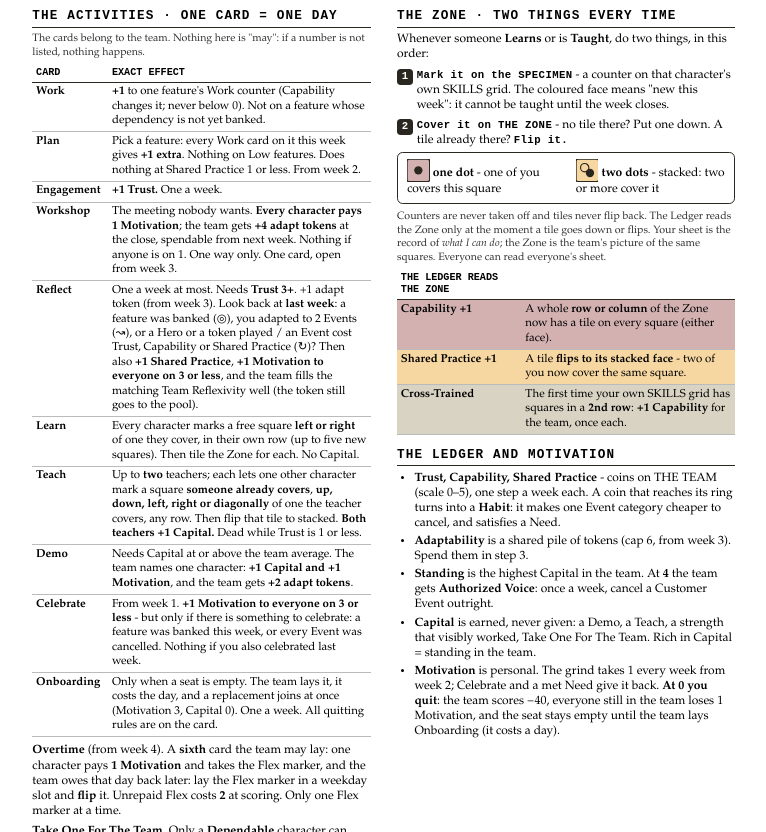
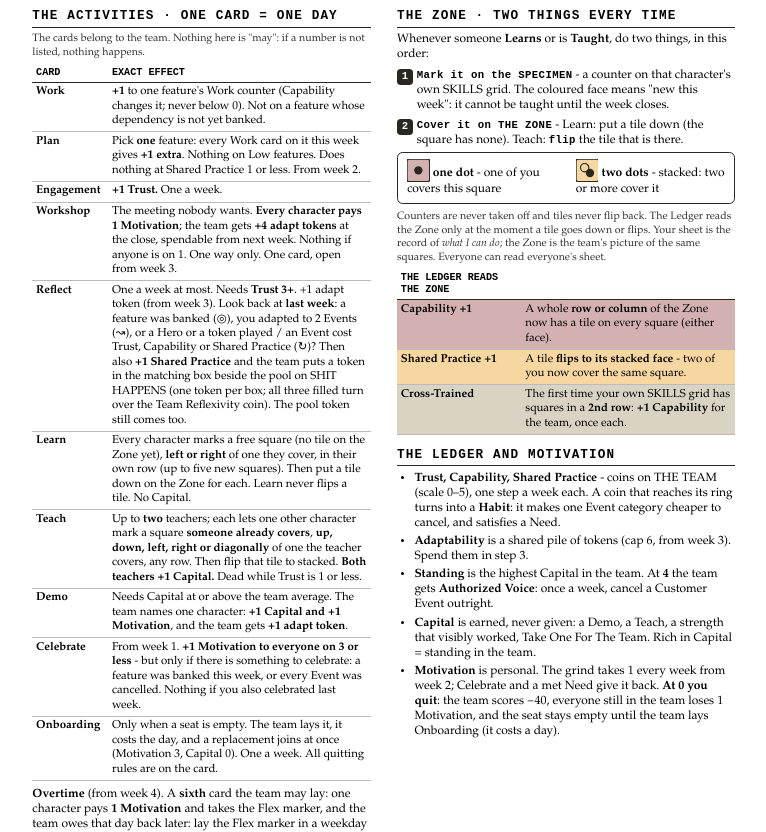
Before and after one commit to Hegerstrand/seven-weeks, a plain HTML site: page print/how-to-play-A4.html in a window 1280 px wide. Shown: the part 1224-2056 px from the top of the page, without its empty margins (13-779 px from the left). Drawn offline with Linux system fonts and the light colour scheme.

Commit message:
Learn never flips; Plan is one feature; Demo +1 Adaptability; Reflect card simplified; rulebook v0.42

```diff
--- a/print/how-to-play-A4.html
+++ b/print/how-to-play-A4.html
@@ -96,7 +96,7 @@
         <b>walk the Ledger</b>, at most one step per track &rarr; from week 3, add this week's <b>adapt tokens</b> to the pool (Workshop,
         Demo, Reflect; cap 6).</span></div>
       <div class="step"><span class="n">7</span><span><b>MOTIVATION</b> <i>(week 2 on)</i> - the <b>grind</b>. One net number per character: <b>&minus;1</b> for the grind,
-        &plusmn;1 per Event category your values are hit by or immune to, <b>+1</b> if your Need was met, <b>+1</b> for Celebrate, Demo or Reflect. Count it <b>only here</b>; only Workshop, Take One For The Team, Own It and the Motivation gift move tokens at once. Apply it,
+        &plusmn;1 per Event category your values are hit by or immune to, <b>+1</b> if your Need was met, <b>+1</b> for Celebrate or Demo. Count it <b>only here</b>; only Workshop, Take One For The Team, Own It and the Motivation gift move tokens at once. Apply it,
         <b>then</b> anyone on 0 <b>quits</b> and everyone still in the team loses 1 Motivation for each quitter. This is the only moment a quit is checked. Move the week marker.</span></div>
 
       <div class="box tint-work">
@@ -133,13 +133,13 @@
       <table>
         <tr><th>CARD</th><th>EXACT EFFECT</th></tr>
         <tr><td>Work</td><td><b>+1</b> to one feature's Work counter (Capability changes it; never below 0). Not on a feature whose dependency is not yet banked.</td></tr>
-        <tr><td>Plan</td><td>Pick a feature: every Work card on it this week gives <b>+1 extra</b>. Nothing on Low features. Does nothing at Shared Practice 1 or less. From week 2.</td></tr>
+        <tr><td>Plan</td><td>Pick <b>one</b> feature: every Work card on it this week gives <b>+1 extra</b>. Nothing on Low features. Does nothing at Shared Practice 1 or less. From week 2.</td></tr>
         <tr><td>Engagement</td><td><b>+1 Trust.</b> One a week.</td></tr>
         <tr><td>Workshop</td><td>The meeting nobody wants. <b>Every character pays 1 Motivation</b>; the team gets <b>+4 adapt tokens</b> at the close, spendable from next week. Nothing if anyone is on 1. One way only. One card, open from week 3.</td></tr>
-        <tr><td>Reflect</td><td>One a week at most. Needs <b>Trust 3+</b>. +1 adapt token (from week 3). Look back at <b>last week</b>: a feature was banked (&#9678;), you adapted to 2 Events (&#8605;), or a Hero or a token played / an Event cost Trust, Capability or Shared Practice (&#8635;)? Then also <b>+1 Shared Practice</b>, <b>+1 Motivation to everyone on 3 or less</b>, and the team fills the matching Team Reflexivity well (the token still goes to the pool).</td></tr>
-        <tr><td>Learn</td><td>Every character marks a free square <b>left or right</b> of one they cover, in their own row (up to five new squares). Then tile the Zone for each. No Capital.</td></tr>
+        <tr><td>Reflect</td><td>One a week at most. Needs <b>Trust 3+</b>. +1 adapt token (from week 3). Look back at <b>last week</b>: a feature was banked (&#9678;), you adapted to 2 Events (&#8605;), or a Hero or a token played / an Event cost Trust, Capability or Shared Practice (&#8635;)? Then also <b>+1 Shared Practice</b> and the team puts a token in the matching box beside the pool on SHIT HAPPENS (one token per box; all three filled turn over the Team Reflexivity coin). The pool token still comes too.</td></tr>
+        <tr><td>Learn</td><td>Every character marks a free square (no tile on the Zone yet), <b>left or right</b> of one they cover, in their own row (up to five new squares). Then put a tile down on the Zone for each. Learn never flips a tile. No Capital.</td></tr>
         <tr><td>Teach</td><td>Up to <b>two</b> teachers; each lets one other character mark a square <b>someone already covers</b>, <b>up, down, left, right or diagonally</b> of one the teacher covers, any row. Then flip that tile to stacked. <b>Both teachers +1 Capital.</b> Dead while Trust is 1 or less.</td></tr>
-        <tr><td>Demo</td><td>Needs Capital at or above the team average. The team names one character: <b>+1 Capital and +1 Motivation</b>, and the team gets <b>+2 adapt tokens</b>.</td></tr>
+        <tr><td>Demo</td><td>Needs Capital at or above the team average. The team names one character: <b>+1 Capital and +1 Motivation</b>, and the team gets <b>+1 adapt token</b>.</td></tr>
         <tr><td>Celebrate</td><td>From week 1. <b>+1 Motivation to everyone on 3 or less</b> - but only if there is something to celebrate: a feature was banked this week, or every Event was cancelled. Nothing if you also celebrated last week.</td></tr>
         <tr><td>Onboarding</td><td>Only when a seat is empty. The team lays it, it costs the day, and a replacement joins at once (Motivation 3, Capital 0). One a week. All quitting rules are on the card.</td></tr>
       </table>
@@ -165,7 +165,7 @@
       <p>Whenever someone <b>Learns</b> or is <b>Taught</b>, do two things, in this order:</p>
       <div class="step"><span class="n">1</span><span><b>Mark it on the SPECIMEN</b> - a counter on that character's own SKILLS grid.
         The coloured face means "new this week": it cannot be taught until the week closes.</span></div>
-      <div class="step"><span class="n">2</span><span><b>Cover it on THE ZONE</b> - no tile there? Put one down. A tile already there? <b>Flip it.</b></span></div>
+      <div class="step"><span class="n">2</span><span><b>Cover it on THE ZONE</b> - Learn: put a tile down (the square has none). Teach: <b>flip</b> the tile that is there.</span></div>
       <div class="box" style="display:flex;gap:6mm;align-items:center;margin-top:1mm">
         <span><svg class="tile" viewBox="-3 -3 6 6"><rect x="-3" y="-3" width="6" height="6" rx=".6" fill="#D3B1B1" stroke="#2A2620" stroke-width=".35"/><circle r="1.1" fill="#2A2620"/></svg>
           <b>one dot</b> - one of you covers this square</span>
```
Also changed, not shown: print/theory-cards-A5.html (+3 -3 lines), components/board-person-170x141mm-A4-portrait.svg (deleted), components/cards-activity-5b-63x88mm-A4-portrait.svg, components/cards-activity-63x88mm-A4-portrait.svg (deleted), components/shit-happens-FRONT-A4-portrait.svg (deleted), slides/10-week1-cards.svg, slides/17-learn-teach.svg, slides/21-events-adapt.svg, slides/23b-round-up-week.svg, slides/24-theory-reflexivity.svg, 3 other files.
